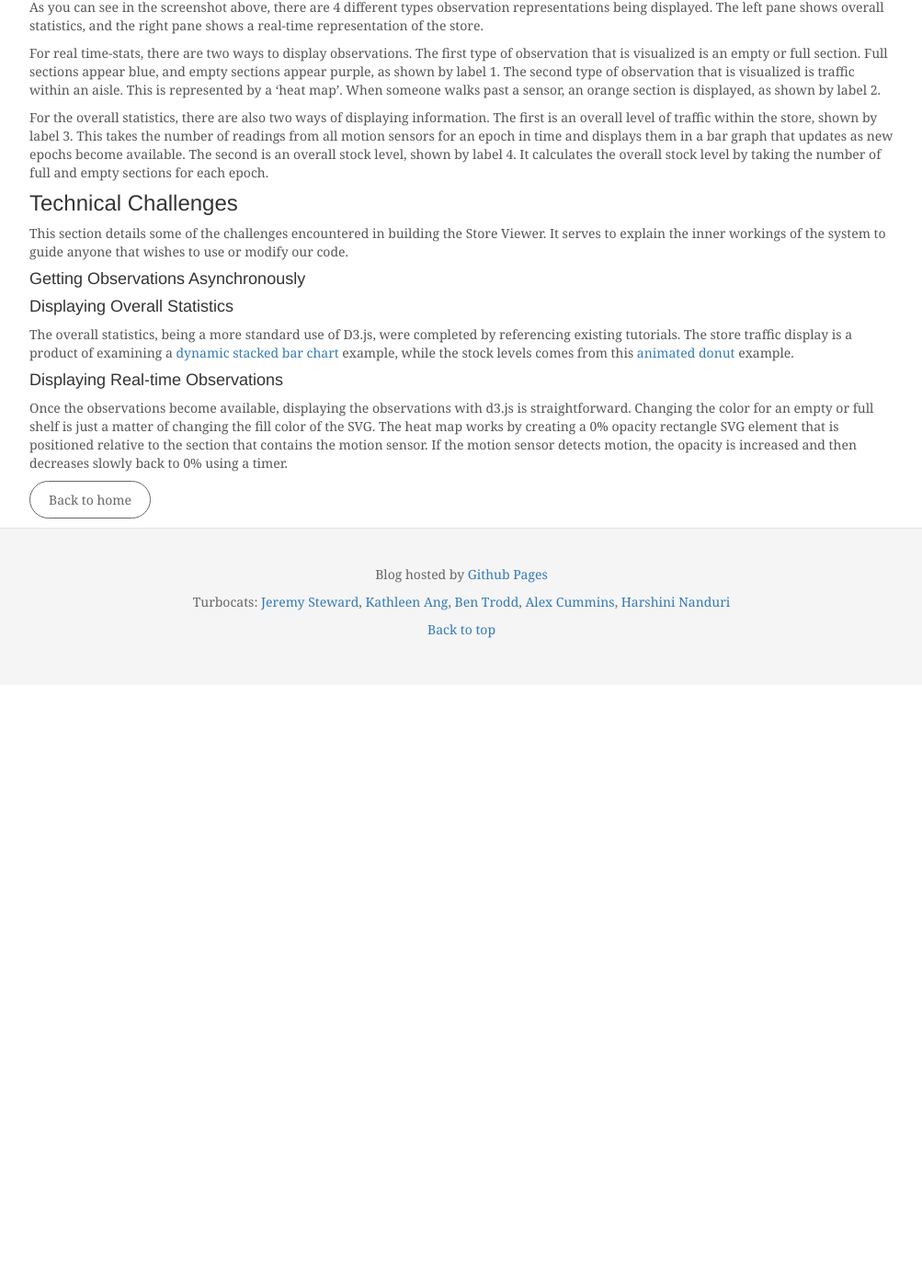
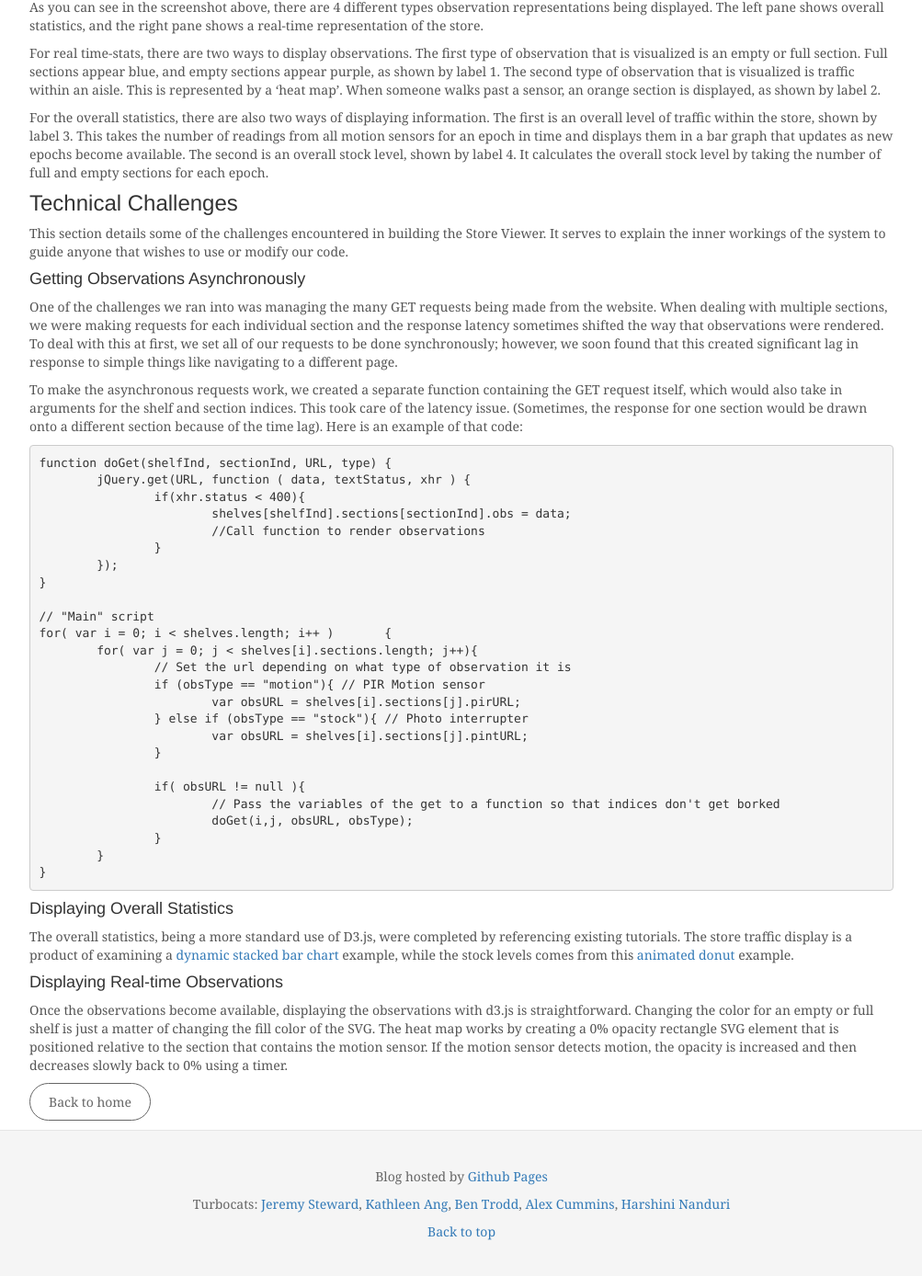
Before and after one commit to ThatGeoGuy/ENGO500, a Jekyll site: the page built from _posts/2014-04-04-front-end-development-store-viewer.markdown, in a window 1280 px wide and 1400 px high, scrolled down 1196 px. Shown: the top 1388 px of the window at 92% size, without its empty margins (138-1141 px from the left). Built offline with Jekyll 4.4.1, drawn with Linux system fonts in a browser that asks for light colours; nearby versions of some CDN libraries; before the commit the page ends 1941 px from its top, so only the background shows below that; some of the changed text lies outside the part shown.

Commit message:
Added asynchronous stuff to store viewer post.

```diff
--- a/_posts/2014-04-04-front-end-development-store-viewer.markdown
+++ b/_posts/2014-04-04-front-end-development-store-viewer.markdown
@@ -2,7 +2,7 @@
 
 layout: post
 title: Front End Development - Store Viewer
-author: Ben Trodd
+author: Ben Trodd (and Kathleen Ang)
 publish: false
 
 excerpt: The Store Viewer page uses the `shelves` array created in the Store Layout Creator to display observations on a map user interface. Additionally, some statistics are shown to give an overall feel of the status of the store. Observations are pulled from a database in real-time so that the Store Viewer displays temporally relevant information. In this post, we talk about the development details of the Store Viewer.
@@ -51,6 +51,36 @@ This section details some of the challenges encountered in building the Store Vi
 
 #### Getting Observations Asynchronously
 
+One of the challenges we ran into was managing the many GET requests being made from the website. When dealing with multiple sections, we were making requests for each individual section and the response latency sometimes shifted the way that observations were rendered. To deal with this at first, we set all of our requests to be done synchronously; however, we soon found that this created significant lag in response to simple things like navigating to a different page.
+
+To make the asynchronous requests work, we created a separate function containing the GET request itself, which would also take in arguments for the shelf and section indices. This took care of the latency issue. (Sometimes, the response for one section would be drawn onto a different section because of the time lag). Here is an example of that code:
+
+	function doGet(shelfInd, sectionInd, URL, type) {
+		jQuery.get(URL, function ( data, textStatus, xhr ) {
+			if(xhr.status < 400){
+				shelves[shelfInd].sections[sectionInd].obs = data;
+				//Call function to render observations
+			}
+		});
+	}
+
+	// "Main" script
+	for( var i = 0; i < shelves.length; i++ )	{
+		for( var j = 0; j < shelves[i].sections.length; j++){
+			// Set the url depending on what type of observation it is
+			if (obsType == "motion"){ // PIR Motion sensor
+				var obsURL = shelves[i].sections[j].pirURL;
+			} else if (obsType == "stock"){ // Photo interrupter
+				var obsURL = shelves[i].sections[j].pintURL;
+			}
+
+			if( obsURL != null ){
+				// Pass the variables of the get to a function so that indices don't get borked
+				doGet(i,j, obsURL, obsType);
+			}
+		}
+	}
+
 #### Displaying Overall Statistics
 
 The overall statistics, being a more standard use of D3.js, were completed by referencing existing tutorials. The store traffic display is a product of examining a [dynamic stacked bar chart](http://bl.ocks.org/benjchristensen/1488375) example, while the stock levels comes from this [animated donut](http://bl.ocks.org/mbostock/5100636) example.
```
